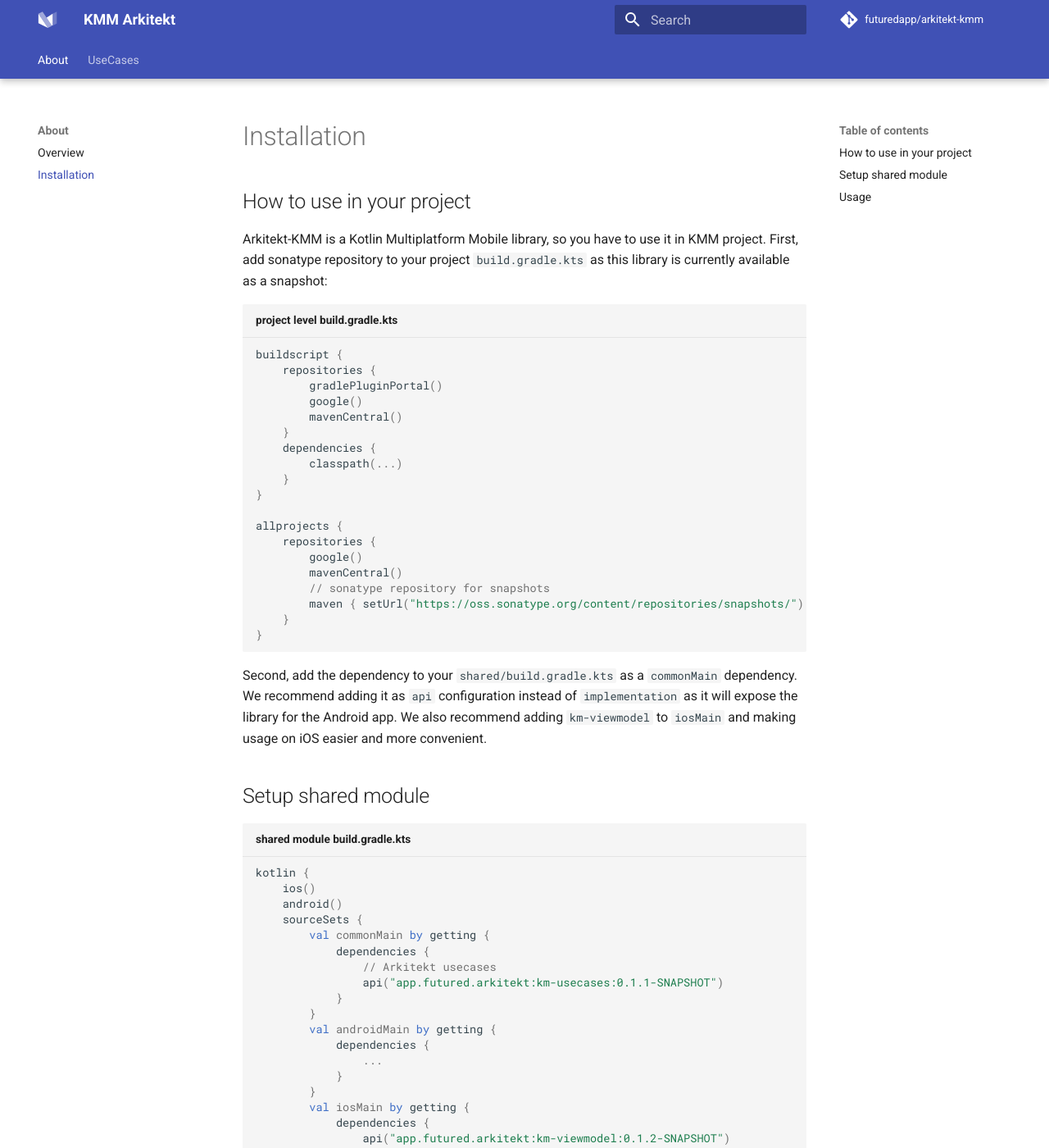
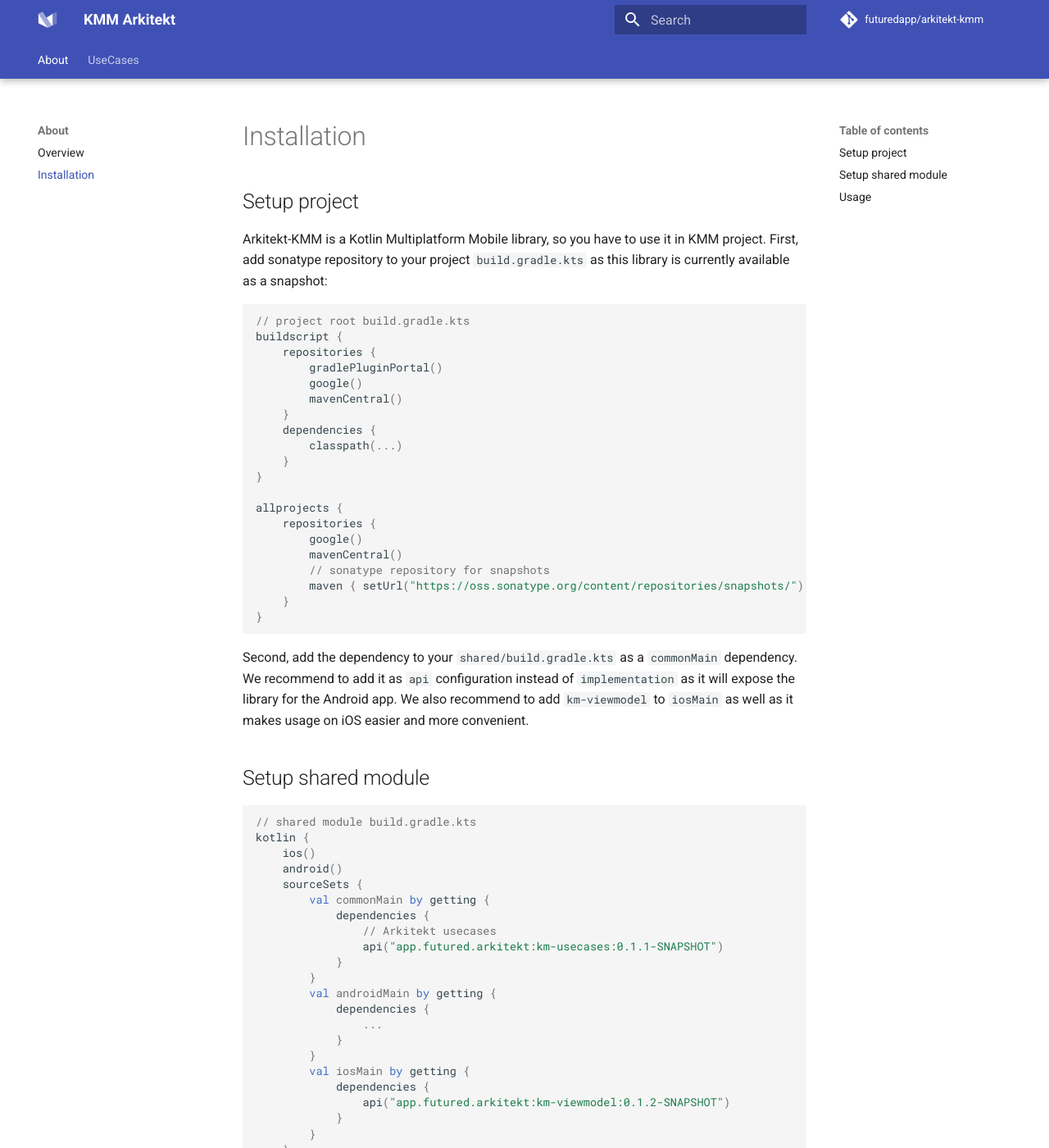
Before and after one commit to futuredapp/arkitekt-kmm, an MkDocs documentation site: the page built from docs/docs/Overview/installation.md, in a window 1280 px wide and 1400 px high. Shown: the whole window at 82% size. Built offline with MkDocs 1.6.1 and Material for MkDocs 9.7.7, drawn with Linux system fonts in a browser that asks for light colours; comment, search, counter and statistics services are not loaded.

Commit message:
update docs

````diff
--- a/docs/docs/Overview/installation.md
+++ b/docs/docs/Overview/installation.md
@@ -1,12 +1,13 @@
 # Installation
 
-## How to use in your project
+## Setup project
 
 Arkitekt-KMM is a Kotlin Multiplatform Mobile library, so you have to use it in KMM project.
 First, add sonatype repository to your project `build.gradle.kts` as this library is currently
 available as a snapshot:
 
-```kotlin title="project level build.gradle.kts"
+```kotlin
+// project root build.gradle.kts
 buildscript {
     repositories {
         gradlePluginPortal()
@@ -29,13 +30,14 @@ allprojects {
 ```
 
 Second, add the dependency to your `shared/build.gradle.kts` as a `commonMain` dependency. We recommend
-adding it as `api` configuration instead of `implementation` as it will expose the library for the
-Android app. We also recommend adding `km-viewmodel` to `iosMain` and making usage on iOS easier and
-more convenient.
+to add it as `api` configuration instead of `implementation` as it will expose the library for the
+Android app. We also recommend to add `km-viewmodel` to `iosMain` as well as it makes usage on iOS easier
+and more convenient.
 
 ## Setup shared module
 
-```kotlin title="shared module build.gradle.kts"
+```kotlin
+// shared module build.gradle.kts
 kotlin {
     ios()
     android()
````
Also changed, not shown: docs/docs/UseCases/FlowUseCase.md (+6 -2 lines), docs/docs/UseCases/UseCase.md (+7 -2 lines).
